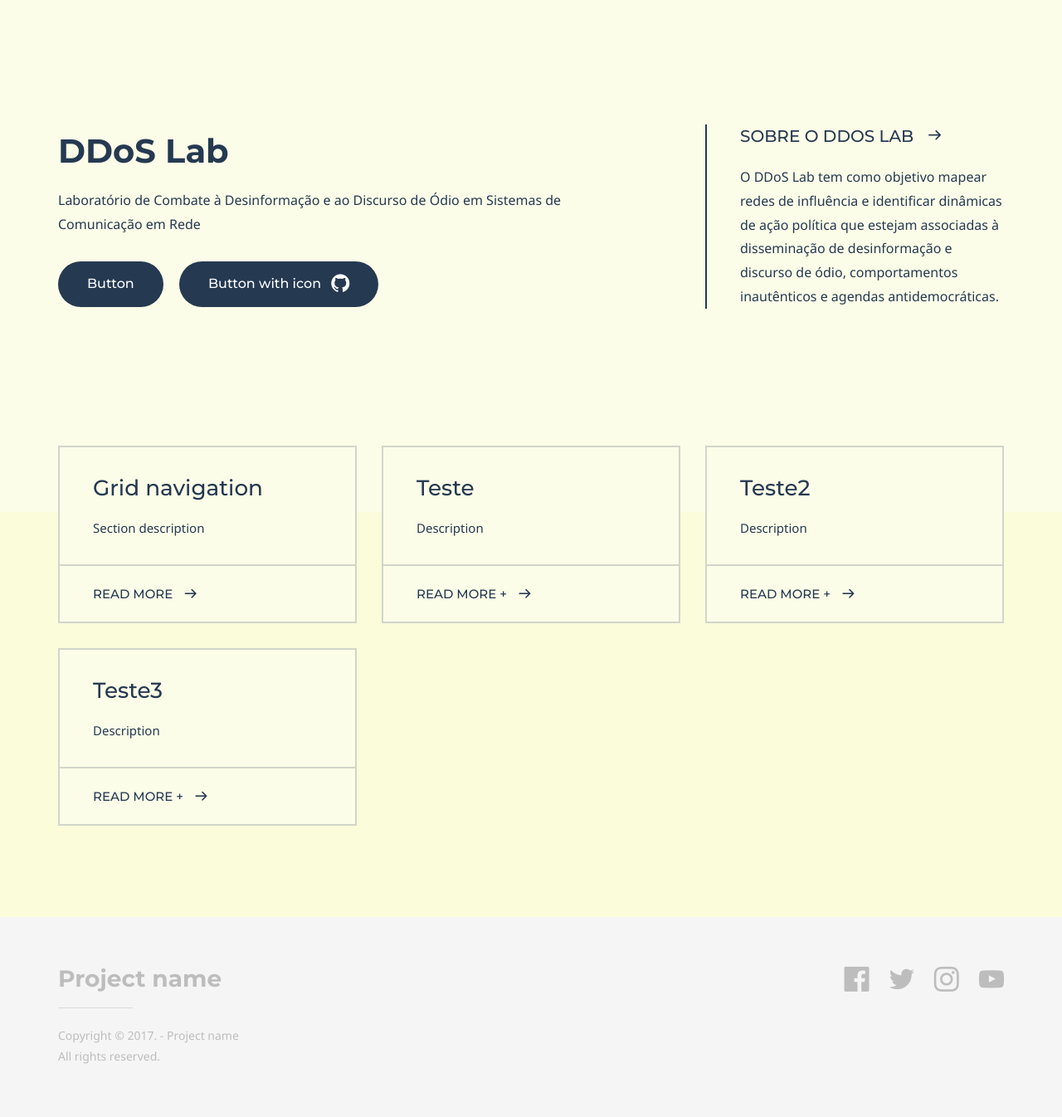
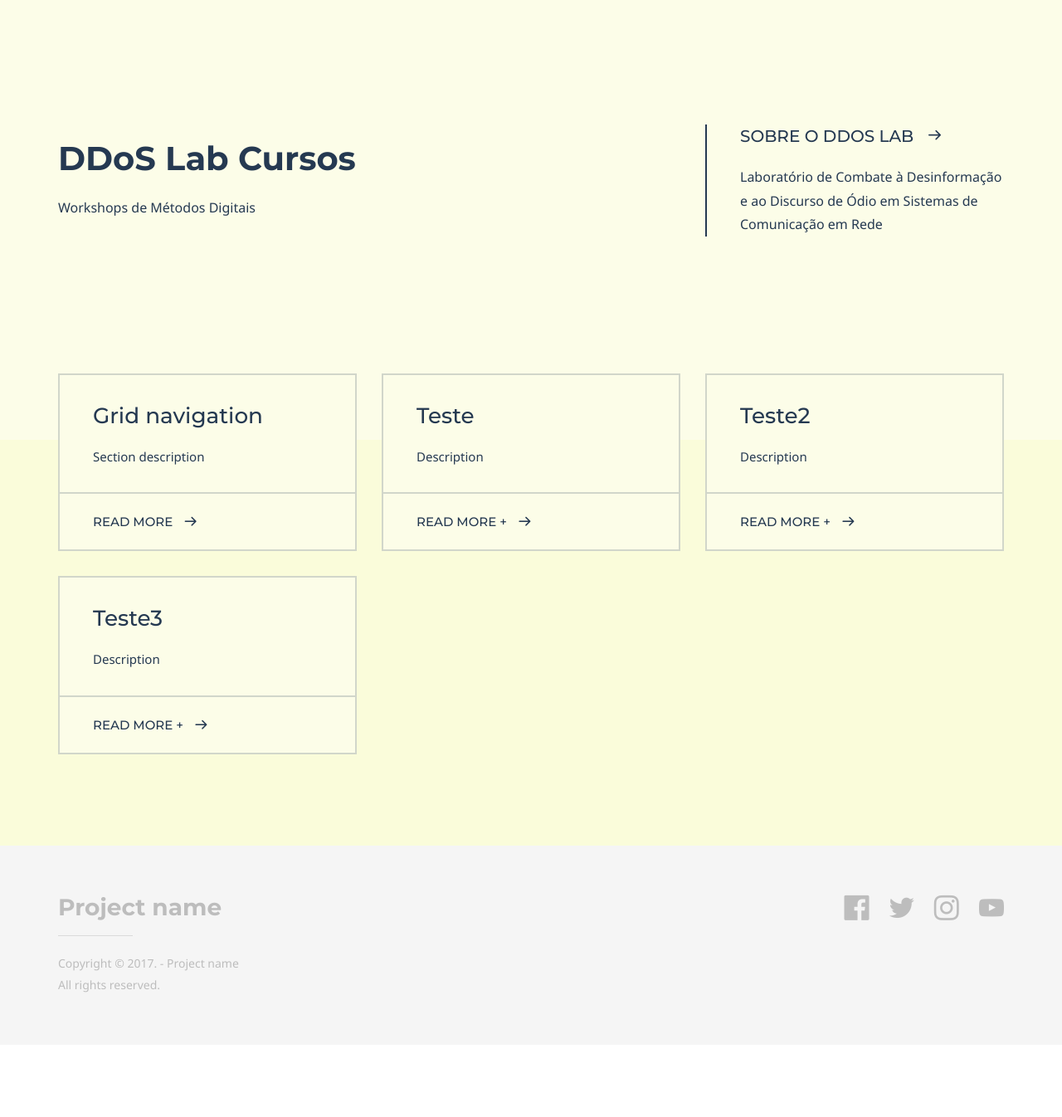
Before and after one commit to coLAB-UFF/docs, a Jekyll site: the page built from index.md, in a window 1280 px wide. Shown: the whole page at 83% size. Built offline with Jekyll 4.4.1, drawn with Linux system fonts in a browser that asks for light colours; some web fonts are replaced; after the commit the page ends 1259 px from its top, so only the background shows below that.

Commit message:
Update index.md

```diff
--- a/index.md
+++ b/index.md
@@ -4,23 +4,15 @@ layout: homepage
 keywords:
 
 # Hero section
-title: DDoS Lab
-description: Laboratório de Combate à Desinformação e ao Discurso de Ódio em Sistemas de Comunicação em Rede
-buttons:
-    - content: Button
-      url: '#'
-      external_url: false
-    - icon: github
-      content: Button with icon
-      url: '#'
-      external_url: true
+title: DDoS Lab Cursos
+description: Workshops de Métodos Digitais
 
 # Author box
 author:
     title: Sobre o DDoS Lab
     title_url: 'https://colab-uff.github.io/ddoslab/'
     external_url: true
-    description: O DDoS Lab tem como objetivo mapear redes de influência e identificar dinâmicas de ação política que estejam associadas à disseminação de desinformação e discurso de ódio, comportamentos inautênticos e agendas antidemocráticas.
+    description: Laboratório de Combate à Desinformação e ao Discurso de Ódio em Sistemas de Comunicação em Rede
 
 # Grid navigation
 grid_navigation:
```
